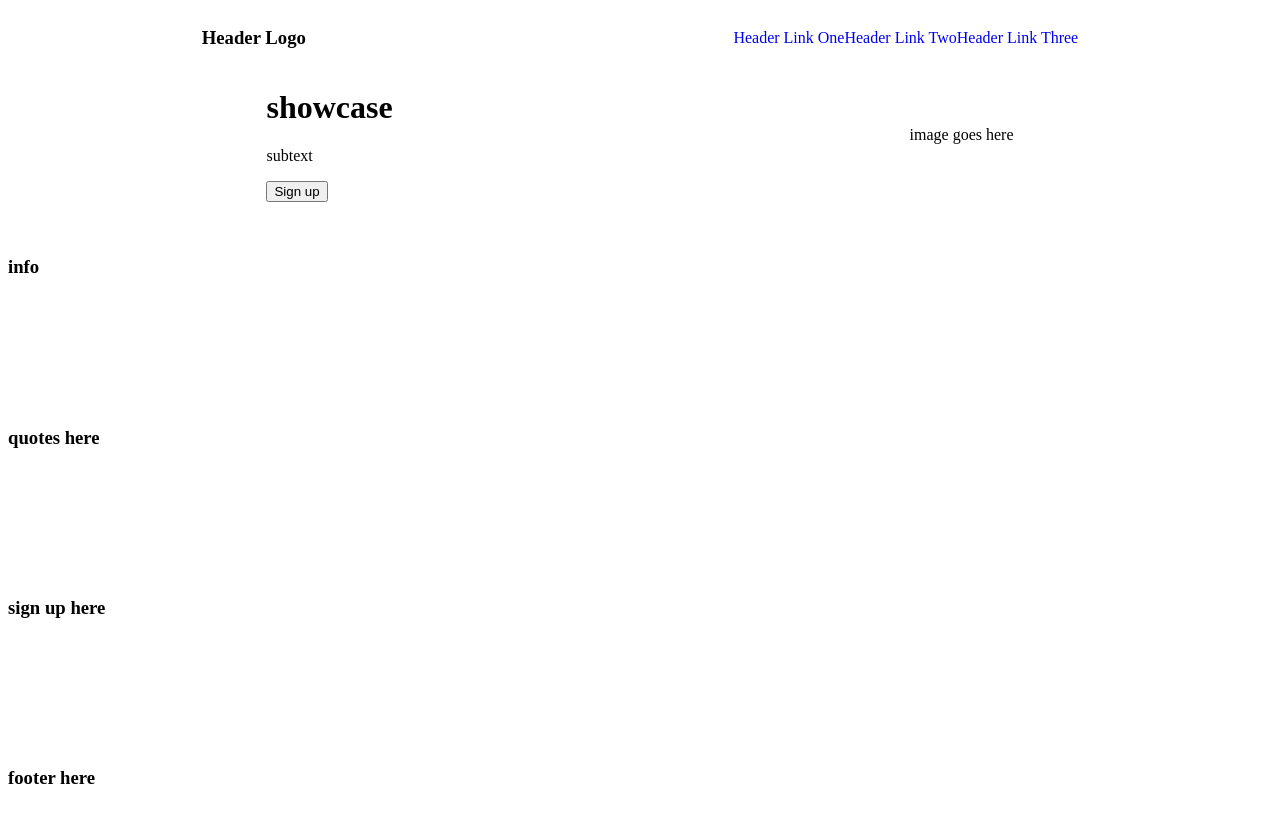
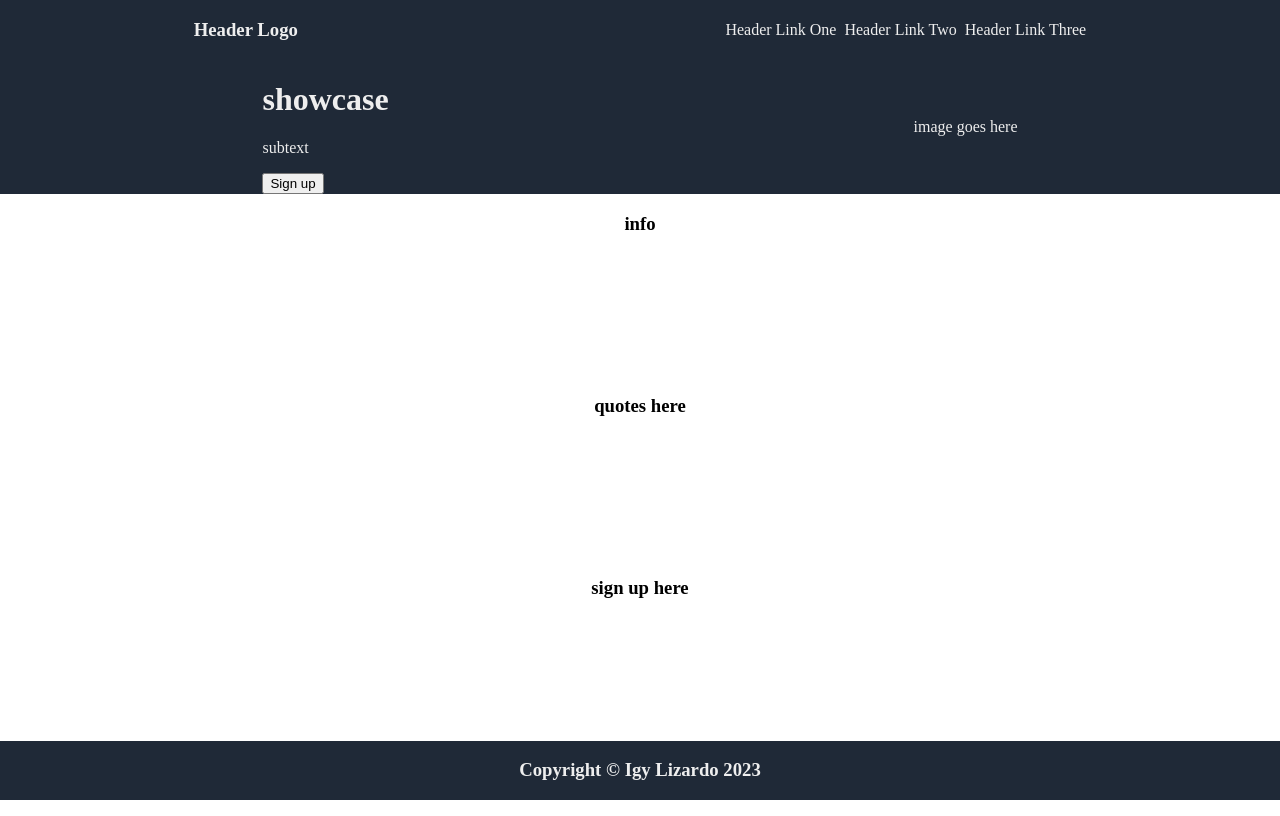
Before and after one commit to igy0/landing-page, a plain HTML site: page index.html in a window 1280 px wide. Drawn offline with Linux system fonts and the light colour scheme.

Commit message:
basic coloring

```diff
--- a/index.html
+++ b/index.html
@@ -8,6 +8,7 @@
     <link rel="stylesheet" href="style.css">
 </head>
 <body>
+    <div class="top">
     <div class="header">
         <h3>Header Logo</h3>
             <ul class="headerLinks">
@@ -28,7 +29,7 @@
             </div>
         </div>
     </div>
-
+    </div>
     <div class="body">
         <div class="info">
             <h3>info</h3>
@@ -48,7 +49,7 @@
     </div>
 
     <div class="footer">
-        <h3>footer here</h3>
+        <h3>Copyright &copy Igy Lizardo 2023</h3>
     </div>
 </body>
 </html>
--- a/style.css
+++ b/style.css
@@ -3,36 +3,59 @@ ul {
 }
 a {
     text-decoration: none;
+    color:#eee;
 }
 body {
     display: flex;
     flex-direction: column;
     height:100vh;
+    margin:0;
+
+}
+/*can probably group header and showcase to align them up, look at modal example*/
+.top {
+    display: flex;
+    flex-direction: column;
+
 }
 .headerLinks {
     display:flex;
+    gap:8px;
 }
 
 .header {
     display:flex;
     align-items: center;
     justify-content: space-around;
-    /* padding:0 60px; */
+    background-color:#1F2937;
+    color:#eee;
 }
 .showcase {
     display:flex;
     align-items: center;
     justify-content: space-around;
-
+    background-color:#1F2937;
+    color:#eee;
 }
 .info {
     display: flex;
-    flex-direction: column;
-
+    align-self:center;
+}
+.quote {
+    align-self: center;
 }
 
+.signup {
+    align-self:center;
+}
 .body {
     display: flex;
     flex-direction: column;
     flex:1;
 }
+
+.footer {
+    text-align:center;
+    background-color:#1F2937;
+    color:#eee;
+}
```
